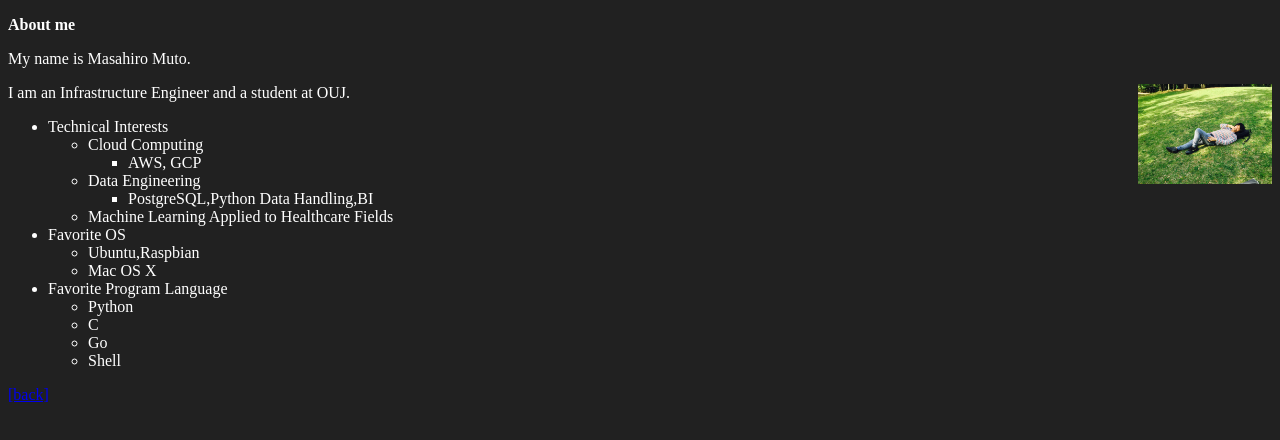
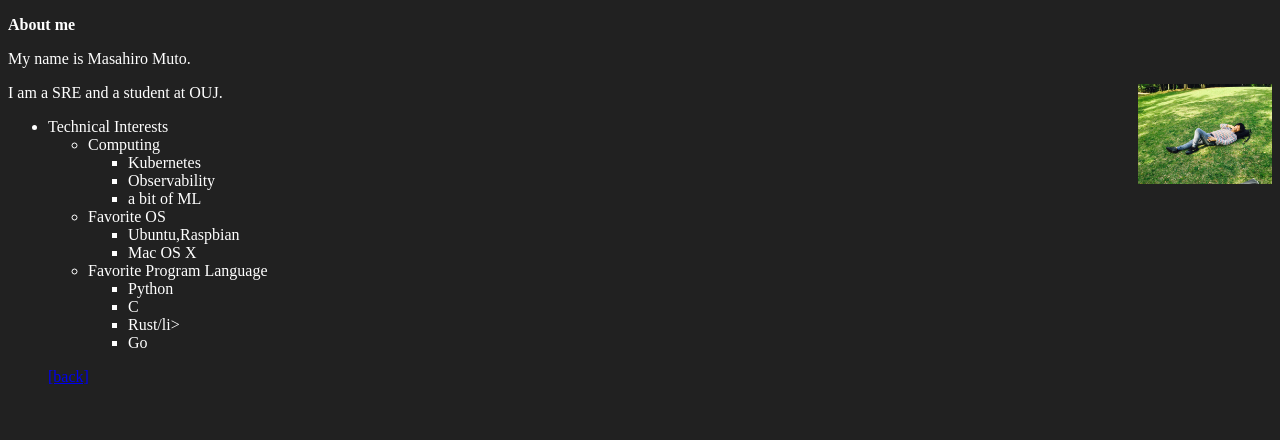
Before and after one commit to mutomasa/mutomasa.github.io, a plain HTML site: page aboutme.html in a window 1280 px wide. Drawn offline with Linux system fonts and the light colour scheme.

Commit message:
recovery aboutme.html

```diff
--- a/aboutme.html
+++ b/aboutme.html
@@ -19,25 +19,24 @@
     <p style="text-align: right;"><b><strong></strong></b></p>
     <p style="text-align: left;"><b><strong> </strong></b>My name is Masahiro
       Muto.</p>
-    <p style="text-align: left;">I am an Infrastructure Engineer and a student
+    <p style="text-align: left;">I am a SRE and a student
       at OUJ.
       &nbsp;&nbsp;&nbsp;&nbsp;&nbsp;&nbsp;&nbsp;&nbsp;&nbsp;&nbsp;&nbsp;&nbsp;&nbsp;&nbsp;&nbsp;&nbsp;&nbsp;&nbsp;&nbsp;&nbsp;&nbsp;&nbsp;&nbsp;&nbsp;&nbsp;&nbsp;&nbsp;&nbsp;&nbsp;&nbsp;&nbsp;&nbsp;&nbsp;&nbsp;&nbsp;&nbsp;&nbsp;&nbsp;&nbsp;&nbsp;&nbsp;&nbsp;&nbsp;&nbsp;&nbsp;&nbsp;&nbsp;&nbsp;&nbsp;&nbsp;&nbsp;
       <a href="index.html"><b><strong><img src="me.jpg" alt="aboutme" title="aboutme"
-
               style="width: 134px; height: 100px;"></strong></b></a></p>
     <ul>
       <li>Technical Interests</li>
       <ul>
-        <li>Cloud Computing</li>
+        <li>Computing</li>
         <ul>
-          <li>AWS, GCP</li>
+          <li>Kubernetes</li>
         </ul>
-        <li>Data Engineering</li>
         <ul>
-          <li>PostgreSQL,Python Data Handling,BI</li>
+          <li>Observability</li>
         </ul>
-        <li>Machine Learning Applied to Healthcare Fields</li>
-      </ul>
+        <ul>
+          <li>a bit of ML</li>
+        </ul>
       <li>Favorite OS</li>
       <ul>
         <li>Ubuntu,Raspbian</li>
@@ -47,8 +46,8 @@
       <ul>
         <li>Python</li>
         <li>C</li>
+        <li>Rust/li>
         <li>Go</li>
-        <li>Shell</li>
       </ul>
     </ul>
     <p style="text-align: right;"><b><strong></strong></b> </p>
```
